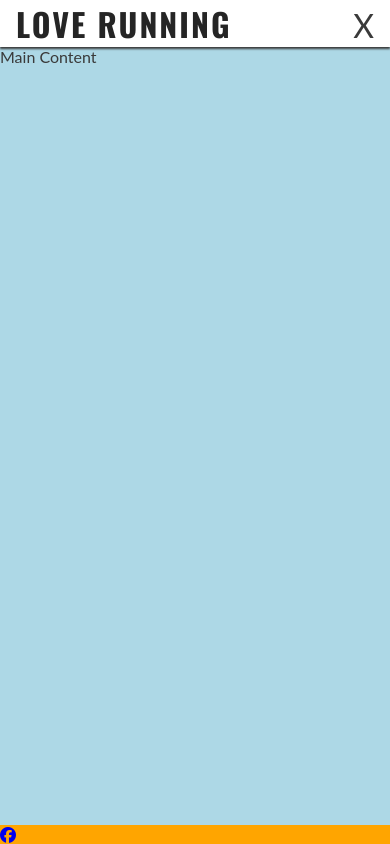
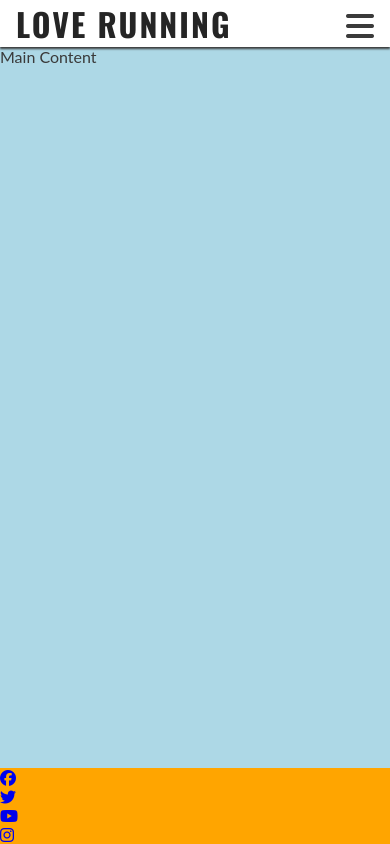
Before and after one commit to OwenD-24/Love-Running-Project, a plain HTML site: page index.html in a window 390 px wide. Drawn offline with nearby package versions, Linux system fonts and the light colour scheme.

Commit message:
Add remaining links to footer

```diff
--- a/index.html
+++ b/index.html
@@ -26,7 +26,7 @@
             <h1 id="logo">Love Running</h1>
         </a>
         <input type="checkbox" id="nav-toggle" name="nav-toggle">
-        <label for="nav-toggle" class="nav-toggle-label">X</label>
+        <label for="nav-toggle" class="nav-toggle-label"><i class="fa-solid fa-bars"></i></label>
         <nav>
             <ul id="menu">
                 <li><a href="" class="active">Home</a></li>
@@ -43,7 +43,20 @@
     <footer>
         <ul>
             <li><a href="https://www.facebook.com/" target="_blank" rel="noopener"
-                    aria-label="Visit our Facebook page (opens in a new tab)"><i class="fa-brands fa-facebook"></i></a></li>
+                    aria-label="Visit our Facebook page (opens in a new tab)"><i class="fa-brands fa-facebook"></i></a>
+            </li>
+            <li><a href="https://www.twitter.com/" target="_blank" rel="noopener"
+                    aria-label="Visit our Twitter page (opens in a new tab)"><i
+                        class="fa-brands fa-twitter"></i></a>
+            </li>
+            <li><a href="https://www.youtube.com/" target="_blank" rel="noopener"
+                    aria-label="Visit our YouTube page (opens in a new tab)"><i
+                        class="fa-brands fa-youtube"></i></a>
+            </li>
+            <li><a href="https://www.instagram.com/" target="_blank" rel="noopener"
+                    aria-label="Visit our Instagram page (opens in a new tab)"><i
+                        class="fa-brands fa-instagram"></i></a>
+            </li>
         </ul>
     </footer>
 
```
